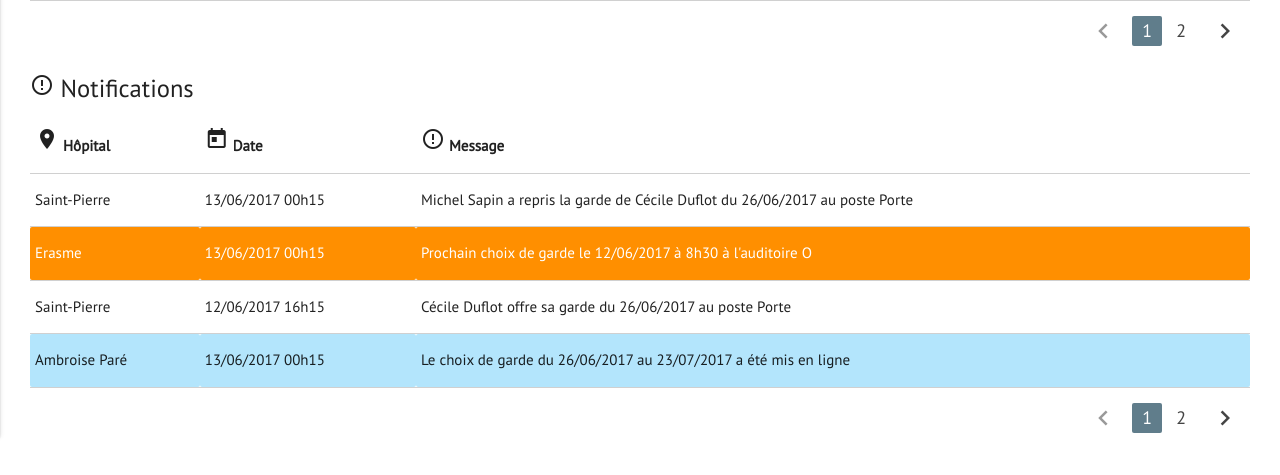
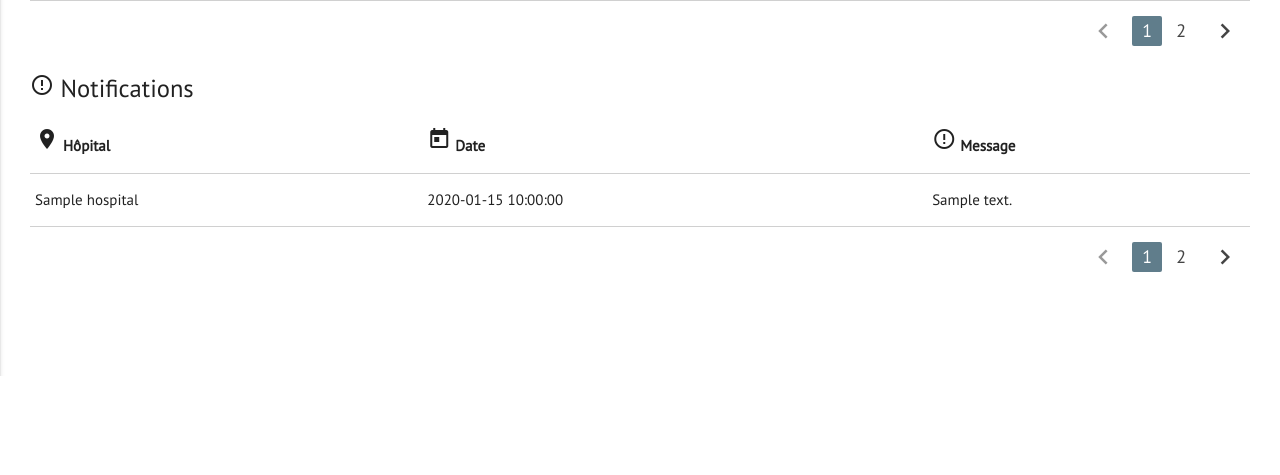
Before and after one commit to rahulyhg/stagesULB, a PHP site: template resources/views/home.twig in a window 1280 px wide. Shown: the part 424-899 px from the top of the page. After the commit the page ends 800 px from the top, so only its background shows below. Run offline with PHP 8.4, Linux system fonts and the light colour scheme; the template is opened without the code that fills it: most values are stand-ins (such as "Sample title", 1, 10 or a date in 2020); some libraries are stand-ins or nearby versions; some web fonts are replaced.

Commit message:
notifications

```diff
--- a/app/Controllers/HomeController.php
+++ b/app/Controllers/HomeController.php
@@ -2,12 +2,13 @@
 
 namespace App\Controllers;
 
-use App\Models\User;
+use App\Models\Notifications;
 
 class HomeController extends Controller
 {
 	public function index($request,$response)
 	{
-		return $this->view->render($response,'home.twig');
+	    $notifications = Notifications::with('hospital')->get();
+		return $this->view->render($response,'home.twig', ['notifications' => $notifications]);
 	}
 }
--- a/app/Models/Hospital.php
+++ b/app/Models/Hospital.php
@@ -14,4 +14,9 @@ class Hospital extends Model
     protected $fillable = [
         'nom'
     ];
+
+    public function notifications()
+    {
+        return $this->hasMany('App\Models\Notifications');
+    }
 }
--- a/resources/views/home.twig
+++ b/resources/views/home.twig
@@ -80,26 +80,13 @@
                 </thead>
 
                 <tbody>
-                <tr>
-                    <td>Saint-Pierre</td>
-                    <td>13/06/2017 00h15</td>
-                    <td>Michel Sapin a repris la garde de Cécile Duflot du 26/06/2017 au poste Porte</td>
-                </tr>
-                <tr class="amber darken-3 white-text">
-                    <td>Erasme</td>
-                    <td>13/06/2017 00h15</td>
-                    <td>Prochain choix de garde le 12/06/2017 à 8h30 à l'auditoire O</td>
-                </tr>
-                <tr>
-                    <td>Saint-Pierre</td>
-                    <td>12/06/2017 16h15</td>
-                    <td>Cécile Duflot offre sa garde du 26/06/2017 au poste Porte</td>
-                </tr>
-                <tr class="light-blue lighten-4">
-                    <td>Ambroise Paré</td>
-                    <td>13/06/2017 00h15</td>
-                    <td>Le choix de garde du 26/06/2017 au 23/07/2017 a été mis en ligne</td>
-                </tr>
+                {% for notification in notifications %}
+                    <tr class="{{ notification.type }}">
+                        <td>{{ notification.hospital.nom }}</td>
+                        <td>{{ notification.date }}</td>
+                        <td>{{ notification.message }}</td>
+                    </tr>
+                {% endfor %}
                 </tbody>
             </table>
             <ul class="pagination right-align">
```
Also changed, not shown: app/Models/Notifications.php (added, +24 -0 lines), dumps/notifications.sql (added, +60 -0 lines).
